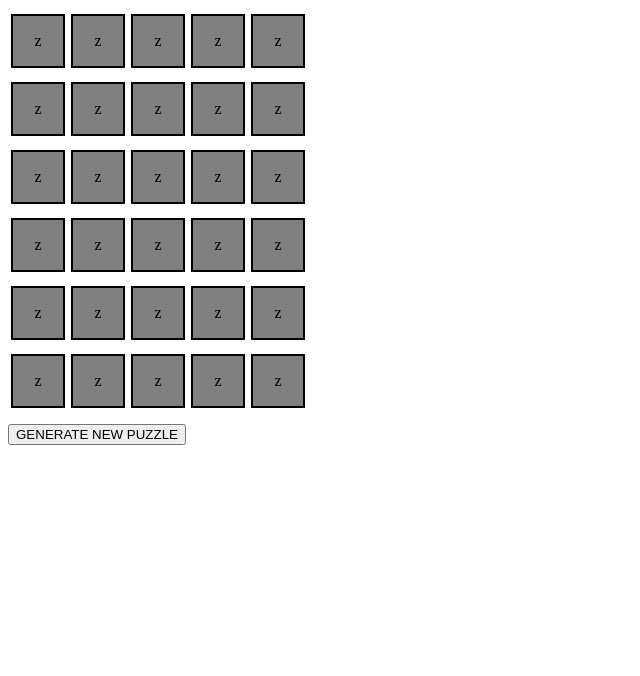
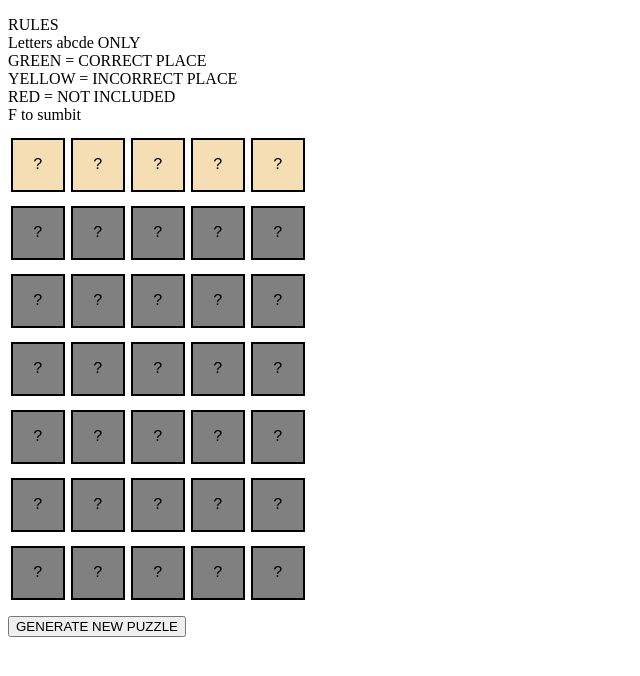
Before and after one commit to maxuible/GuessingGame, a plain HTML site: page index.html in a window 1280 px wide. Shown: the whole page, without its empty margins (0-640 px from the left). Drawn offline with Linux system fonts and the light colour scheme.

Commit message:
finishing touches

```diff
--- a/index.html
+++ b/index.html
@@ -12,58 +12,74 @@
 </head>
 
 <body>
-
+    <p>RULES <br>
+        Letters abcde ONLY <br>
+        GREEN = CORRECT PLACE <br>
+        YELLOW = INCORRECT PLACE <br>
+        RED = NOT INCLUDED <br>
+        F to sumbit
+    </p>
 
     <p id="Test"></p>
     <p id="Input"></p>
 
     <div>
         <div class="row">
-            <span class="square" id="00">z</span>
-            <span class="square" id="01">z</span>
-            <span class="square" id="02">z</span>
-            <span class="square" id="03">z</span>
-            <span class="square" id="04">z</span>
+            <span style="background-color: wheat;" class="square" id="-10">?</span>
+            <span style="background-color: wheat;" class="square" id="-11">?</span>
+            <span style="background-color: wheat;" class="square" id="-12">?</span>
+            <span style="background-color: wheat;" class="square" id="-13">?</span>
+            <span style="background-color: wheat;" class="square" id="-14">?</span>
+        </div>
+        <br>
+
+
+        <div class="row">
+            <span class="square" id="00">?</span>
+            <span class="square" id="01">?</span>
+            <span class="square" id="02">?</span>
+            <span class="square" id="03">?</span>
+            <span class="square" id="04">?</span>
         </div>
         <br>
         <div class="row">
-            <span class="square" id="10">z</span>
-            <span class="square" id="11">z</span>
-            <span class="square" id="12">z</span>
-            <span class="square" id="13">z</span>
-            <span class="square" id="14">z</span>
+            <span class="square" id="10">?</span>
+            <span class="square" id="11">?</span>
+            <span class="square" id="12">?</span>
+            <span class="square" id="13">?</span>
+            <span class="square" id="14">?</span>
         </div>
         <br>
         <div class="row">
-            <span class="square" id="20">z</span>
-            <span class="square" id="21">z</span>
-            <span class="square" id="22">z</span>
-            <span class="square" id="23">z</span>
-            <span class="square" id="24">z</span>
+            <span class="square" id="20">?</span>
+            <span class="square" id="21">?</span>
+            <span class="square" id="22">?</span>
+            <span class="square" id="23">?</span>
+            <span class="square" id="24">?</span>
         </div>
         <br>
         <div class="row">
-            <span class="square" id="30">z</span>
-            <span class="square" id="31">z</span>
-            <span class="square" id="32">z</span>
-            <span class="square" id="33">z</span>
-            <span class="square" id="34">z</span>
+            <span class="square" id="30">?</span>
+            <span class="square" id="31">?</span>
+            <span class="square" id="32">?</span>
+            <span class="square" id="33">?</span>
+            <span class="square" id="34">?</span>
         </div>
         <br>
         <div class="row">
-            <span class="square" id="40">z</span>
-            <span class="square" id="41">z</span>
-            <span class="square" id="42">z</span>
-            <span class="square" id="43">z</span>
-            <span class="square" id="44">z</span>
+            <span class="square" id="40">?</span>
+            <span class="square" id="41">?</span>
+            <span class="square" id="42">?</span>
+            <span class="square" id="43">?</span>
+            <span class="square" id="44">?</span>
         </div>
         <br>
         <div class="row">
-            <span class="square" id="50">z</span>
-            <span class="square" id="51">z</span>
-            <span class="square" id="52">z</span>
-            <span class="square" id="53">z</span>
-            <span class="square" id="54">z</span>
+            <span class="square" id="50">?</span>
+            <span class="square" id="51">?</span>
+            <span class="square" id="52">?</span>
+            <span class="square" id="53">?</span>
+            <span class="square" id="54">?</span>
         </div>
     </div>
 
--- a/script.js
+++ b/script.js
@@ -2,6 +2,7 @@ let input = ''
 let puzzle = ''
 let guessNumber = 0
 let response = ''
+
 
 //const allowedLetters = ['a','b','c','d','e']
 generatePuzzle()
@@ -11,7 +12,7 @@ function generatePuzzle() {
     while (puzzle.length < 5) {
         puzzle += String.fromCharCode(Math.floor(Math.random() * 5 + 65))
     }
-    console.log("puzzle made " + puzzle)
+    //console.log("puzzle made " + puzzle)
 
 
     if (guessNumber > 0) {
@@ -19,8 +20,9 @@ function generatePuzzle() {
             let row = '' + i
             for (let j = 0; j < 5; j++) {
                 let rowcol = row + j
-                console.log(rowcol)
-                this.document.getElementById(rowcol).innerHTML = 'z'
+                //console.log(rowcol)
+                this.document.getElementById(rowcol).innerHTML = '?'
+                this.document.getElementById(rowcol).style.backgroundColor = 'grey'
             }
             //console.log(currentRowCol)
             //console.log(typeof this.document.getElementById(currentRowCol).innerHTML)
@@ -28,7 +30,10 @@ function generatePuzzle() {
 
 
         }
+        //this.document.getElementById("row").innerHTML.style.backgroundColor = 'grey'
+        //this.document.getElementsByClassName('square').style.backgroundColor = 'blue'
     }
+
     guessNumber = 0
     input = ''
 }
@@ -62,14 +67,14 @@ window.addEventListener('keydown', function (e) {
 
 
     }
-    if (e.key === 'Enter' && input.length === 5) {
+    if (e.key === 'f' && input.length === 5) {
         guess(input);
     }
     if (e.key === 'Backspace') {
         input = input.slice(0, -1);
     }
 
-    this.document.getElementById('Test').innerHTML = `You pressed ${e.key}`;
+    //this.document.getElementById('Test').innerHTML = `You pressed ${e.key}`;
 
     update()
 
@@ -84,7 +89,17 @@ function update() {
 
     if (guessNumber > 5) {
         console.log("SORRY TOO MANY GUESSES YOU LSOE XCDS")
+
         return -1;
+    }
+
+    for (let i =0; i < input.length;i++){
+        let uinput = '-1'+i
+        this.document.getElementById(uinput).innerHTML = input[i]
+        // if (this.document.getElementById(uintput).innerHTML == 'undefined') { //fixes undefined
+        //     this.document.getElementById(uinput).innerHTML = 'z'
+
+        // }
     }
 
     for (let i = 0; i < 5; i++) {
@@ -98,13 +113,13 @@ function update() {
 
 
         if (this.document.getElementById(currentRowCol).innerHTML == 'undefined') { //fixes undefined
-            this.document.getElementById(currentRowCol).innerHTML = 'z'
+            this.document.getElementById(currentRowCol).innerHTML = '?'
 
         }
     }
 
 
-    // this.document.getElementById('Input').innerHTML = input
+    //this.document.getElementById('Input').innerHTML = input
 
 }
 
@@ -115,6 +130,7 @@ function guess(ginput) {
 
     if (ginput === puzzle) {
         console.log("CONGRATULATIONSSSSSS")
+
 
     }
 
@@ -130,21 +146,26 @@ function guess(ginput) {
     for (let i = 0; i < ginput.length; i++) {
         let currentRowCol = currentRow + i
         if (ginput[i] == puzzle[i]) {
-            response += 'o'
-            this.document.getElementById(currentRowCol).style.color = 'green'
+            //response += 'o'
+            this.document.getElementById(currentRowCol).style.backgroundColor = 'green'
 
         }
         else if (puzzle.includes(ginput[i])) {
-            response += 'i'
-            this.document.getElementById(currentRowCol).style.color = 'yellow'
+            //response += 'i'
+            this.document.getElementById(currentRowCol).style.backgroundColor = 'yellow';
         } else {
-            response += 'x'
-            this.document.getElementById(currentRowCol).style.color = 'red'
+            //response += 'x'
+            this.document.getElementById(currentRowCol).style.backgroundColor = 'red';
         }
 
     }
 
-    console.log(response)
+    for(let i =0;i<5;i++){
+        let colum = '-1' +i
+        this.document.getElementById(colum).innerHTML = '?'
+    }
+
+    //console.log(response)
     guessNumber++;
     input = '';
 
--- a/style.css
+++ b/style.css
@@ -11,7 +11,7 @@
     outline-style: solid;
     outline-width: 2px;
     /* outline-color: blueviolet; */
-
+    font-family: 'Courier New', Courier, monospace;
 }
 
 .row{
```
